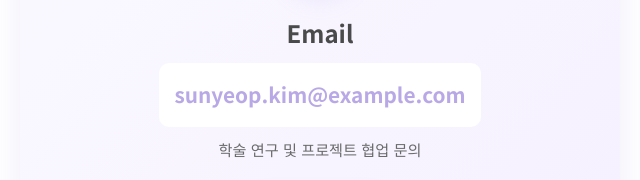
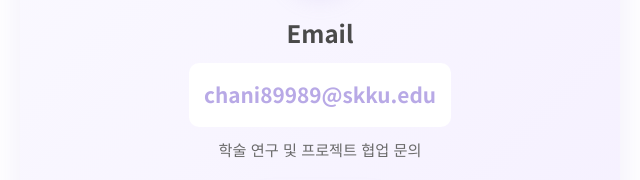
Before and after one commit to t01022061651-cloud/homepege, a plain HTML site: page index.html in a window 1280 px wide. Shown: the part 6657-6837 px from the top of the page, 320-960 px from the left. Drawn offline with nearby package versions, Linux system fonts and the light colour scheme.

Commit message:
Update index.html

```diff
--- a/index.html
+++ b/index.html
@@ -483,7 +483,7 @@
                             <i class="fas fa-envelope"></i>
                         </div>
                         <h3>Email</h3>
-                        <p class="contact-email">sunyeop.kim@example.com</p>
+                        <p class="contact-email">chani89989@skku.edu</p>
                         <p class="contact-note">학술 연구 및 프로젝트 협업 문의</p>
                         <button class="btn btn-primary copy-email" onclick="copyEmail()">
                             <i class="fas fa-copy"></i> 이메일 복사
```
